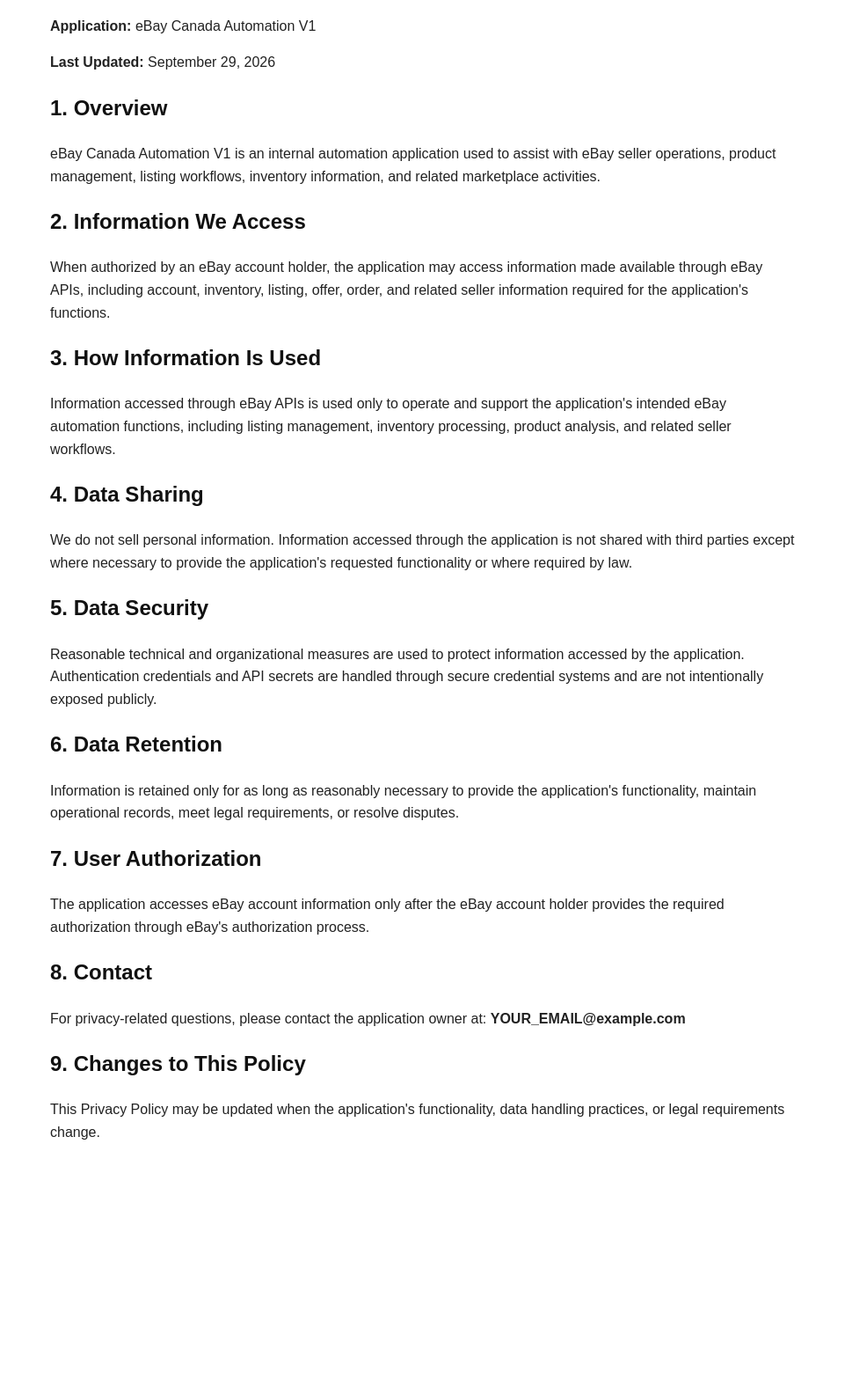
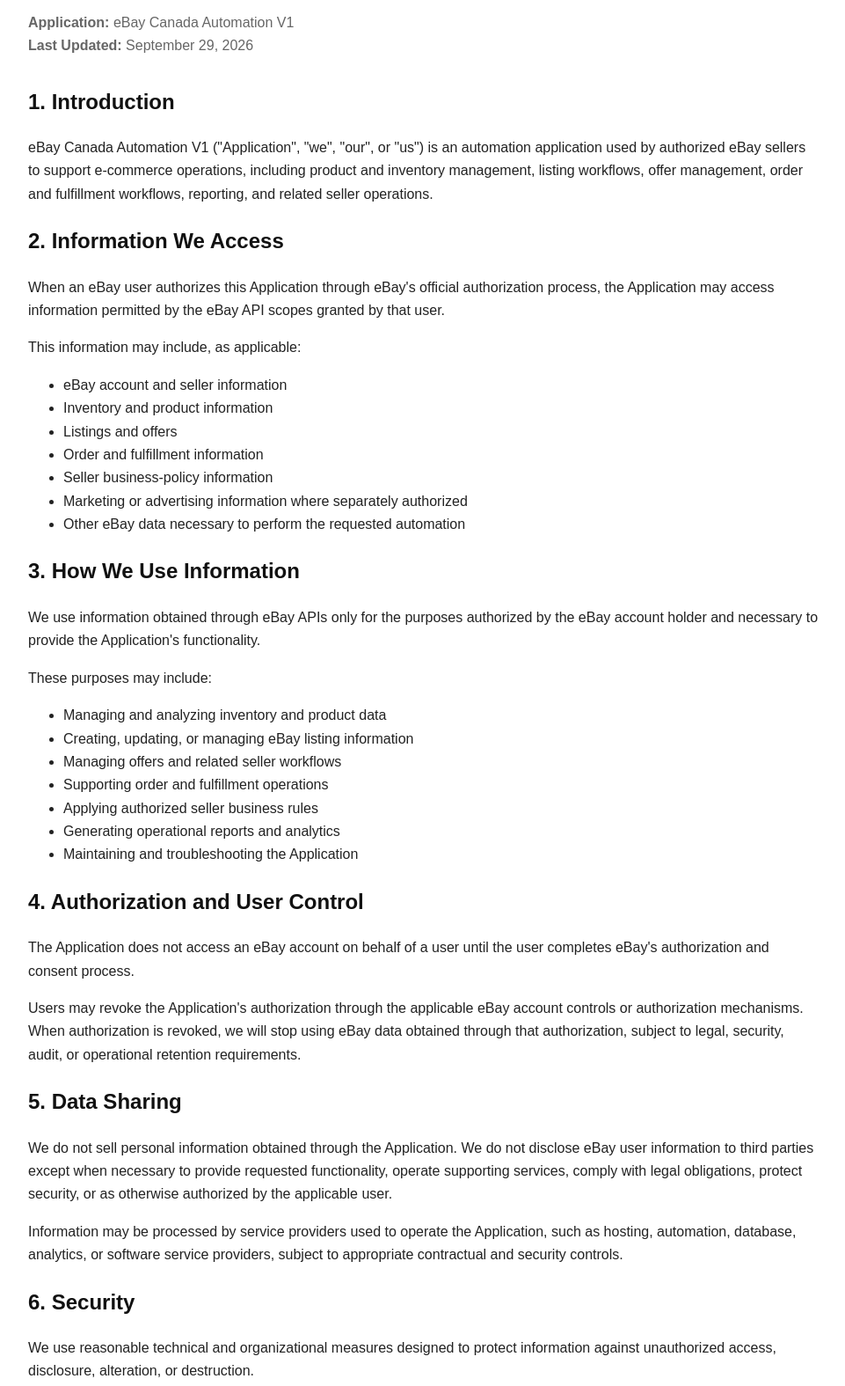
Before and after one commit to zesdtur-hub/ebay-canada-automation-privacy, a plain HTML site: page index.html in a window 1280 px wide. Shown: the part 96-1671 px from the top of the page at 88% size, without its empty margins (158-1119 px from the left). Before the commit the page ends 1436 px from the top, so only its background shows below. Drawn offline with Linux system fonts and the light colour scheme.

Commit message:
Update index.html

```diff
--- a/index.html
+++ b/index.html
@@ -6,86 +6,200 @@
   <title>Privacy Policy - eBay Canada Automation V1</title>
   <style>
     body {
-      font-family: Arial, sans-serif;
-      max-width: 850px;
+      font-family: Arial, Helvetica, sans-serif;
+      max-width: 900px;
       margin: 40px auto;
-      padding: 0 20px;
-      line-height: 1.6;
+      padding: 0 22px;
+      line-height: 1.65;
       color: #222;
+      background: #fff;
     }
-    h1, h2 { color: #111; }
+    h1, h2 {
+      color: #111;
+    }
+    h1 {
+      margin-bottom: 8px;
+    }
+    .updated {
+      color: #666;
+      margin-bottom: 30px;
+    }
+    a {
+      color: #0645ad;
+    }
   </style>
 </head>
+
 <body>
 
 <h1>Privacy Policy</h1>
 
-<p><strong>Application:</strong> eBay Canada Automation V1</p>
-<p><strong>Last Updated:</strong> September 29, 2026</p>
+<p class="updated">
+  <strong>Application:</strong> eBay Canada Automation V1<br>
+  <strong>Last Updated:</strong> September 29, 2026
+</p>
 
-<h2>1. Overview</h2>
+<h2>1. Introduction</h2>
+
 <p>
-eBay Canada Automation V1 is an internal automation application used to
-assist with eBay seller operations, product management, listing workflows,
-inventory information, and related marketplace activities.
+eBay Canada Automation V1 ("Application", "we", "our", or "us") is an
+automation application used by authorized eBay sellers to support
+e-commerce operations, including product and inventory management,
+listing workflows, offer management, order and fulfillment workflows,
+reporting, and related seller operations.
 </p>
 
 <h2>2. Information We Access</h2>
+
 <p>
-When authorized by an eBay account holder, the application may access
-information made available through eBay APIs, including account,
-inventory, listing, offer, order, and related seller information required
-for the application's functions.
+When an eBay user authorizes this Application through eBay's official
+authorization process, the Application may access information permitted
+by the eBay API scopes granted by that user.
 </p>
 
-<h2>3. How Information Is Used</h2>
+<p>This information may include, as applicable:</p>
+
+<ul>
+  <li>eBay account and seller information</li>
+  <li>Inventory and product information</li>
+  <li>Listings and offers</li>
+  <li>Order and fulfillment information</li>
+  <li>Seller business-policy information</li>
+  <li>Marketing or advertising information where separately authorized</li>
+  <li>Other eBay data necessary to perform the requested automation</li>
+</ul>
+
+<h2>3. How We Use Information</h2>
+
 <p>
-Information accessed through eBay APIs is used only to operate and support
-the application's intended eBay automation functions, including listing
-management, inventory processing, product analysis, and related seller
-workflows.
+We use information obtained through eBay APIs only for the purposes
+authorized by the eBay account holder and necessary to provide the
+Application's functionality.
 </p>
 
-<h2>4. Data Sharing</h2>
+<p>These purposes may include:</p>
+
+<ul>
+  <li>Managing and analyzing inventory and product data</li>
+  <li>Creating, updating, or managing eBay listing information</li>
+  <li>Managing offers and related seller workflows</li>
+  <li>Supporting order and fulfillment operations</li>
+  <li>Applying authorized seller business rules</li>
+  <li>Generating operational reports and analytics</li>
+  <li>Maintaining and troubleshooting the Application</li>
+</ul>
+
+<h2>4. Authorization and User Control</h2>
+
 <p>
-We do not sell personal information. Information accessed through the
-application is not shared with third parties except where necessary to
-provide the application's requested functionality or where required by
-law.
+The Application does not access an eBay account on behalf of a user until
+the user completes eBay's authorization and consent process.
 </p>
 
-<h2>5. Data Security</h2>
 <p>
-Reasonable technical and organizational measures are used to protect
-information accessed by the application. Authentication credentials and
-API secrets are handled through secure credential systems and are not
-intentionally exposed publicly.
+Users may revoke the Application's authorization through the applicable
+eBay account controls or authorization mechanisms. When authorization is
+revoked, we will stop using eBay data obtained through that authorization,
+subject to legal, security, audit, or operational retention requirements.
 </p>
 
-<h2>6. Data Retention</h2>
+<h2>5. Data Sharing</h2>
+
 <p>
-Information is retained only for as long as reasonably necessary to
-provide the application's functionality, maintain operational records,
-meet legal requirements, or resolve disputes.
+We do not sell personal information obtained through the Application.
+We do not disclose eBay user information to third parties except when
+necessary to provide requested functionality, operate supporting services,
+comply with legal obligations, protect security, or as otherwise authorized
+by the applicable user.
 </p>
 
-<h2>7. User Authorization</h2>
 <p>
-The application accesses eBay account information only after the eBay
-account holder provides the required authorization through eBay's
+Information may be processed by service providers used to operate the
+Application, such as hosting, automation, database, analytics, or
+software service providers, subject to appropriate contractual and
+security controls.
+</p>
+
+<h2>6. Security</h2>
+
+<p>
+We use reasonable technical and organizational measures designed to protect
+information against unauthorized access, disclosure, alteration, or
+destruction.
+</p>
+
+<p>
+Authentication credentials, API credentials, access tokens, refresh tokens,
+and other secrets are stored using secure credential-management mechanisms
+where supported and are not intentionally published on this website.
+</p>
+
+<h2>7. Data Retention and Deletion</h2>
+
+<p>
+We retain information only for as long as reasonably necessary to provide
+the Application, maintain operational records, support security and
+troubleshooting, satisfy legal obligations, or resolve disputes.
+</p>
+
+<p>
+Personal information will be deleted or de-identified when it is no longer
+required for legitimate Application purposes, subject to applicable legal,
+security, audit, and technical retention requirements.
+</p>
+
+<h2>8. eBay Data and Compliance</h2>
+
+<p>
+The Application's collection, storage, use, and processing of eBay data
+are intended to comply with applicable eBay developer requirements,
+eBay's Privacy Notice, the eBay API License Agreement, and applicable
+privacy and data-protection laws.
+</p>
+
+<p>
+eBay information is used only as necessary to facilitate the authorized
+eBay services and Application functions for which access was granted.
+</p>
+
+<h2>9. Other eBay Users</h2>
+
+<p>
+Where the Application receives information relating to eBay users other
+than the account holder who authorized the Application, such information
+will only be used to the extent necessary for permitted eBay-related
+activities and in accordance with applicable eBay requirements and privacy
+obligations.
+</p>
+
+<h2>10. No Password Collection</h2>
+
+<p>
+The Application does not request or intentionally collect eBay account
+passwords. eBay authentication is performed through eBay's official
 authorization process.
 </p>
 
-<h2>8. Contact</h2>
+<h2>11. Changes to This Privacy Policy</h2>
+
 <p>
-For privacy-related questions, please contact the application owner at:
-<strong>YOUR_EMAIL@example.com</strong>
+We may update this Privacy Policy when the Application's functionality,
+data practices, legal requirements, or eBay requirements change. The
+updated version will be published at this URL.
 </p>
 
-<h2>9. Changes to This Policy</h2>
+<h2>12. Contact</h2>
+
 <p>
-This Privacy Policy may be updated when the application's functionality,
-data handling practices, or legal requirements change.
+For privacy or data-protection questions regarding this Application,
+please contact:
+</p>
+
+<p>
+<strong>Email:</strong>
+<a href="mailto:arslanacess01@gmail.com">
+arslanacess01@gmail.com
+</a>
 </p>
 
 </body>
```
